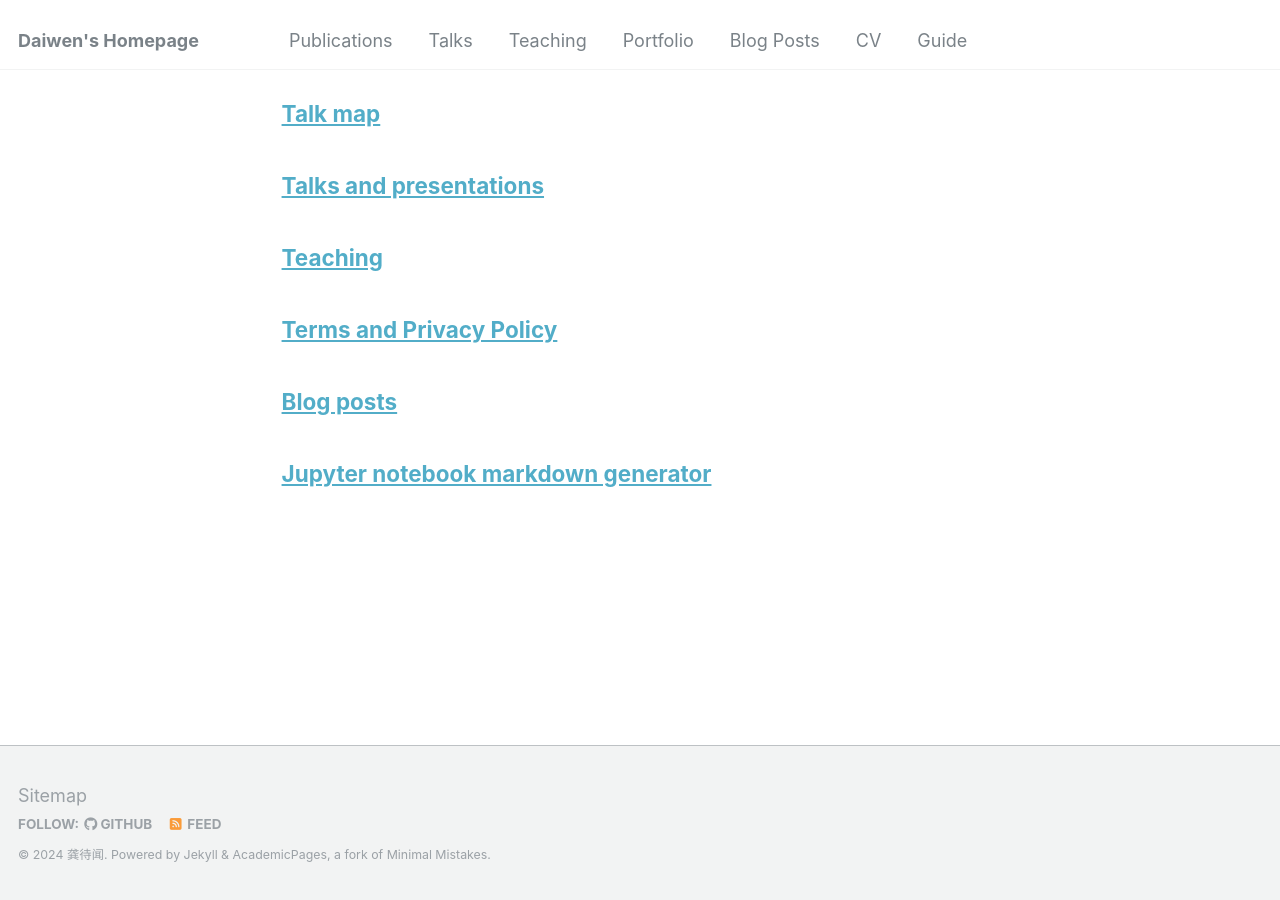
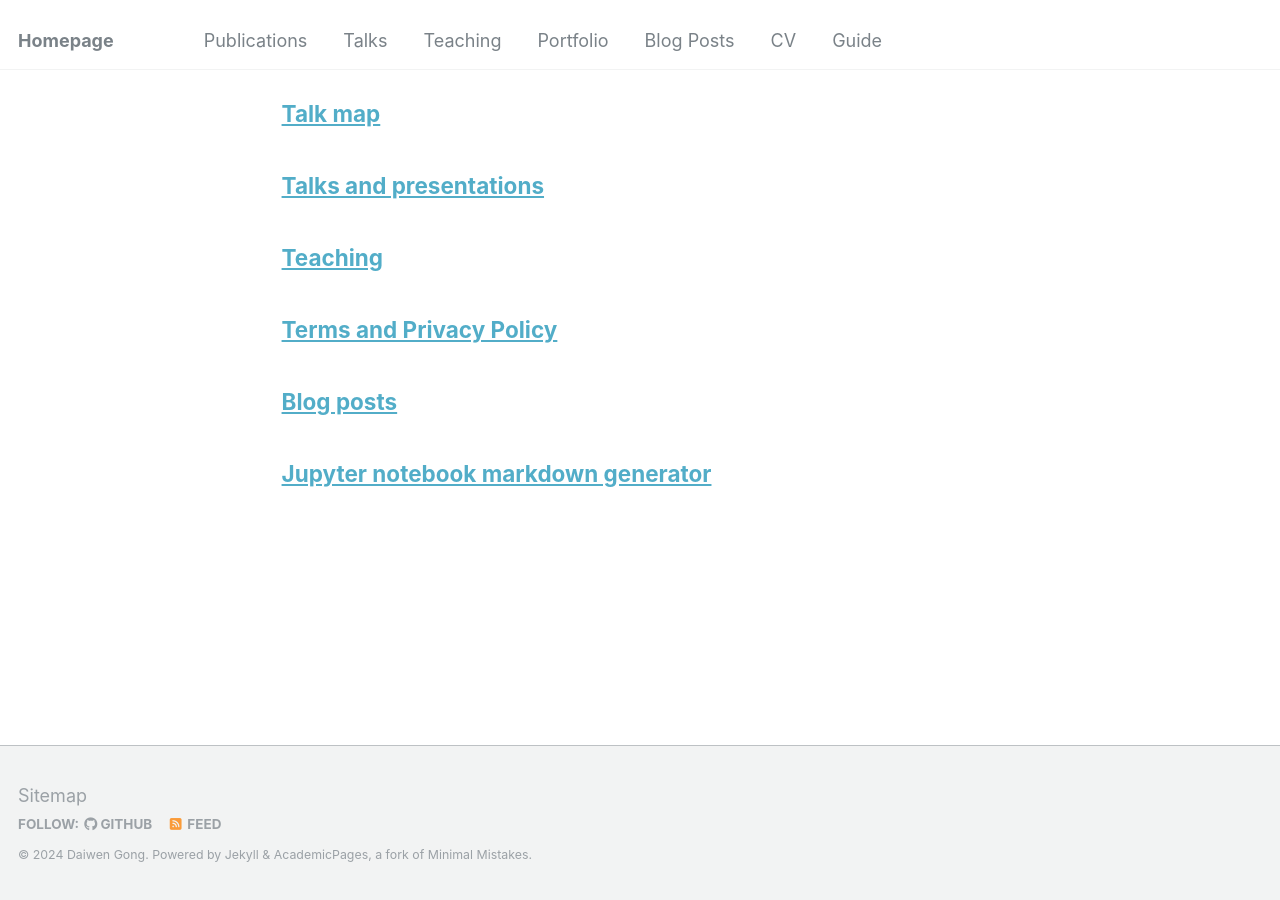
Before and after one commit to DaiwenGDW/daiwengong.github.io, a Jekyll site: the page built from _pages/page-archive.html, in a window 1280 px wide and 900 px high, scrolled down 1042 px. Built offline with Jekyll 4.4.1, drawn with Linux system fonts in a browser that asks for light colours.

Commit message:
Update _config.yml

```diff
--- a/_config.yml
+++ b/_config.yml
@@ -8,10 +8,9 @@
 
 # Basic Site Settings
 locale                   : "en-US"
-title                    : "Daiwen's Homepage"
+title                    : "Homepage"
 title_separator          : "-"
 name                     : &name "Daiwen Gong"
-name                     : &name "龚待闻"
 description              : &description "Ph.D. Student in Linguistics"
 url                      : https://academicpages.github.io # the base hostname & protocol for your site e.g. "https://mmistakes.github.io"
 baseurl                  : "" # the subpath of your site, e.g. "/blog"
@@ -24,7 +23,7 @@ author:
   # Biographic information
   avatar           : "profile.png"
   name             : "Daiwen Gong"
-  pronouns         : "she/her"
+  pronouns         : "龚待闻"
   bio              : "Ph.D. Student in Linguistics"
   location         : "Singapore, Singapore"
   employer         : "National University | of Singapore"
```
